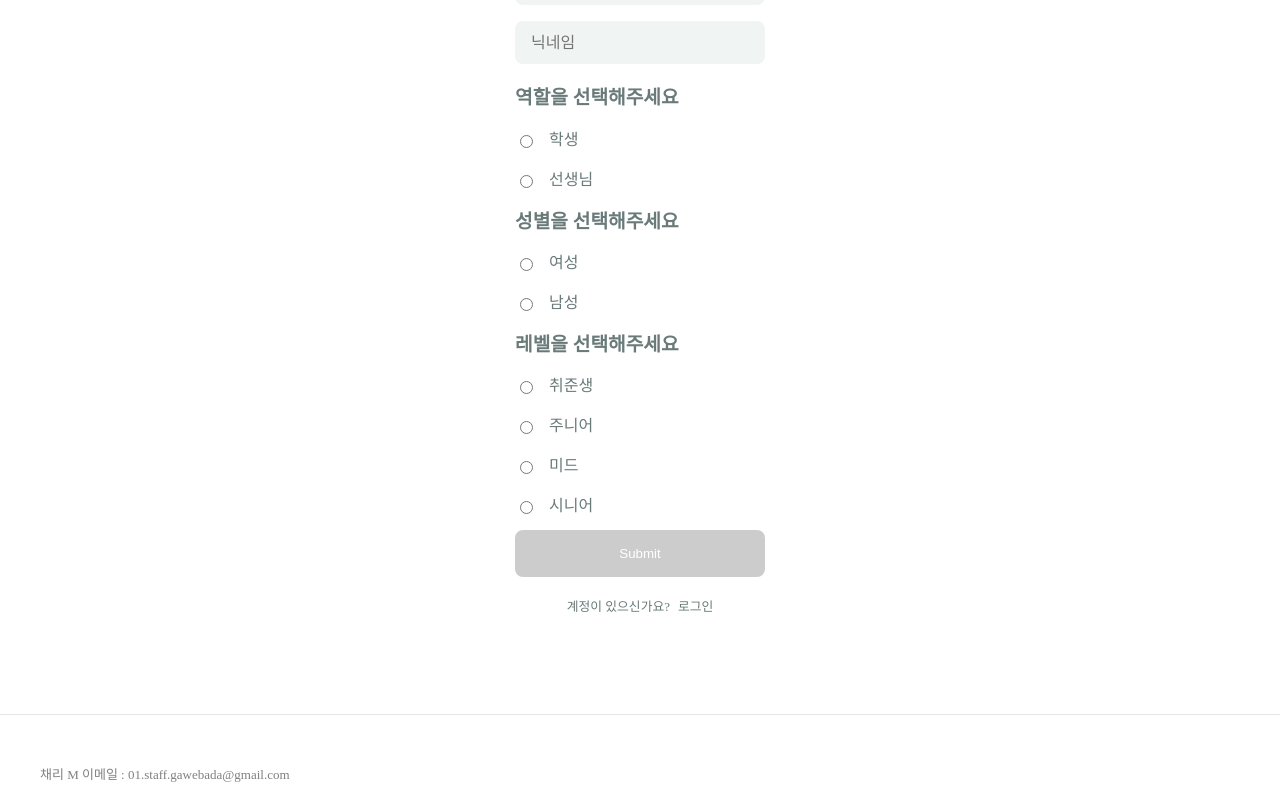
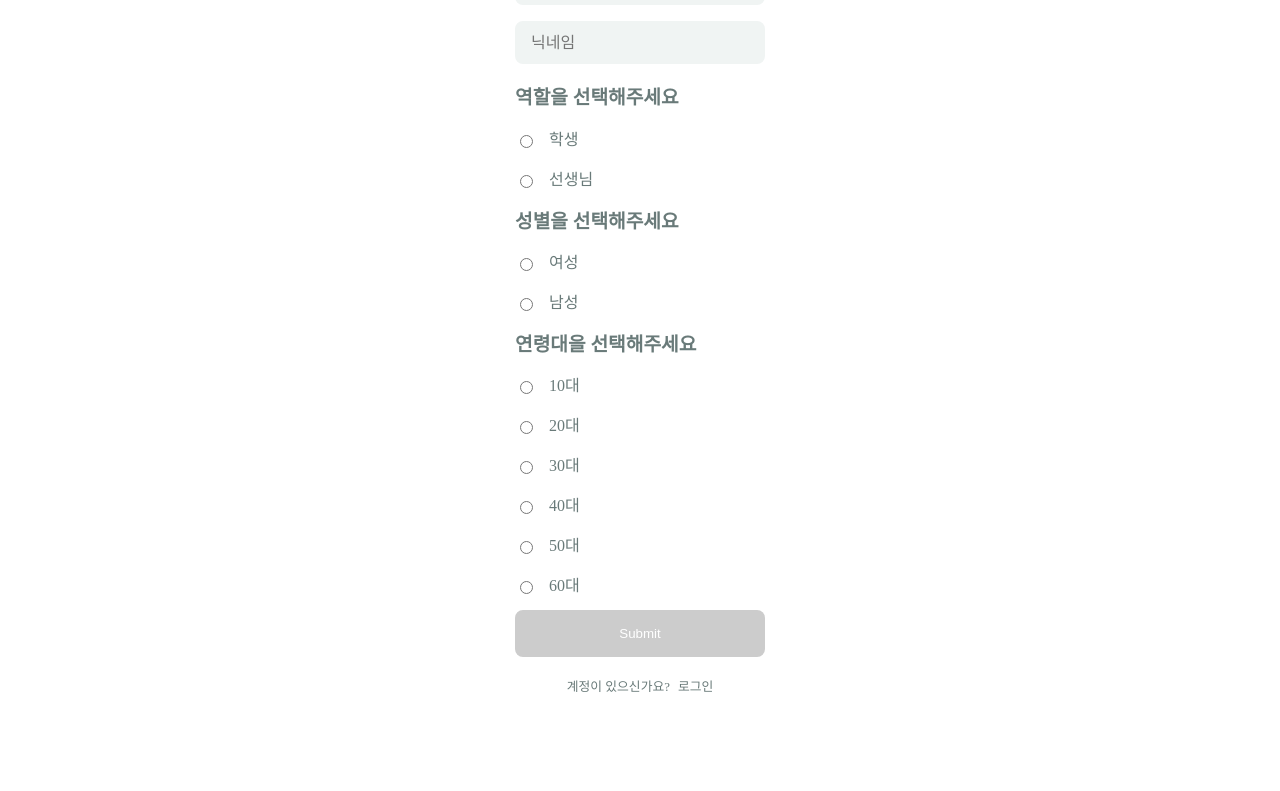
Before and after one commit to reignkk1/coding-tutoring-client, a React (Create React App) app: page /signup in a window 1280 px wide. Shown: the part 438-1229 px from the top of the page. Built offline with nearby package versions, Linux system fonts and the light colour scheme.

Commit message:
feat: 회원가입 서버 요청 완료

```diff
--- a/src/api/auth.ts
+++ b/src/api/auth.ts
@@ -20,14 +20,27 @@ export const sendCode = async (email: string) => {
   }
 };
 
-//위의 sendCode와 동일한 역할(서버에 문제가 있을 떄)
-// export const sendCode = async (email: string) => {
-//   if (true) {
-//     alert("이메일 인증코드를 보냈습니다.");
-//     return "CODE";
-//   }
-// };
-
 export const checkCode = (code: string, inputCode: string) => {
   return code === inputCode ? true : false;
 };
+
+//회원가입
+
+export const signup = async (userData: any) => {
+  try {
+    const res = await axios({
+      url: `${baseUrl}/member/join`,
+      method: "post",
+      headers: {
+        "Content-Type": "application/json",
+      },
+      data: userData,
+    });
+    if (res.status === 200) {
+      alert("회원가입 성공하셨습니다!");
+      window.location.replace("/signin");
+    }
+  } catch (error) {
+    alert("회원가입에 실패했습니다");
+  }
+};
--- a/src/hooks/useSign.tsx
+++ b/src/hooks/useSign.tsx
@@ -62,7 +62,7 @@ function useSign(formObj: sign) {
     [form]
   );
 
-  return { renderFormInputs, isFormValid };
+  return { form, renderFormInputs, isFormValid };
 }
 
 export default useSign;
--- a/src/pages/SignUp.tsx
+++ b/src/pages/SignUp.tsx
@@ -2,16 +2,27 @@ import React from "react";
 import { Link } from "react-router-dom";
 import useSign from "../hooks/useSign";
 import { signupForm } from "../util/sign/formConfig";
+import { signup } from "../api/auth";
+
 import Wrapper from "../components/common/Wrapper";
 import { FormContainer, Form } from "../styles/Form";
 
 export default function Signup() {
-  const { renderFormInputs, isFormValid } = useSign(signupForm);
+  const { form, renderFormInputs, isFormValid } = useSign(signupForm);
+
   const handleSubmit = (e: React.FormEvent<HTMLFormElement>) => {
     e.preventDefault();
-    //백엔드와 통신
+
+    signup({
+      ageGroup: form["ageGroup"].value,
+      email: form["email"].value,
+      gender: form["gender"].value,
+      id: form["id"].value,
+      nickname: form["nickname"].value,
+      password: form["password"].value,
+      userClassification: form["userClassification"].value,
+    });
   };
-
   return (
     <Wrapper>
       <FormContainer>
--- a/src/util/sign/formConfig.tsx
+++ b/src/util/sign/formConfig.tsx
@@ -74,28 +74,30 @@ export const signupForm: sign = {
     ...createFormFieldConfig("닉네임", "nickname", "text", ""),
     validationRules: nicknameRule(),
   },
-  role: {
-    ...createFormFieldConfig("역할", "role", "radio", "", [
-      { label: "학생", value: "student" },
-      { label: "선생님", value: "teacher" },
+  userClassification: {
+    ...createFormFieldConfig("역할", "userClassification", "radio", "", [
+      { label: "학생", value: "STUDENT" },
+      { label: "선생님", value: "TEACHER" },
     ]),
     validationRules: requiredRule("역할"),
   },
   gender: {
     ...createFormFieldConfig("성별", "gender", "radio", "", [
-      { label: "여성", value: "female" },
-      { label: "남성", value: "male" },
+      { label: "여성", value: "FEMALE" },
+      { label: "남성", value: "MALE" },
     ]),
     validationRules: requiredRule("성별"),
   },
-  level: {
-    ...createFormFieldConfig("레벨", "level", "radio", "", [
-      { label: "취준생", value: "seeker" },
-      { label: "주니어", value: "junior" },
-      { label: "미드", value: "mid" },
-      { label: "시니어", value: "senior" },
+  ageGroup: {
+    ...createFormFieldConfig("연령대", "ageGroup", "radio", "", [
+      { label: "10대", value: "TEENS" },
+      { label: "20대", value: "TWENTIES" },
+      { label: "30대", value: "THIRTIES" },
+      { label: "40대", value: "FORTIES" },
+      { label: "50대", value: "FIFTIES" },
+      { label: "60대", value: "SIXTIES" },
     ]),
-    validationRules: requiredRule("레벨"),
+    validationRules: requiredRule("연령대"),
   },
 };
 
```
